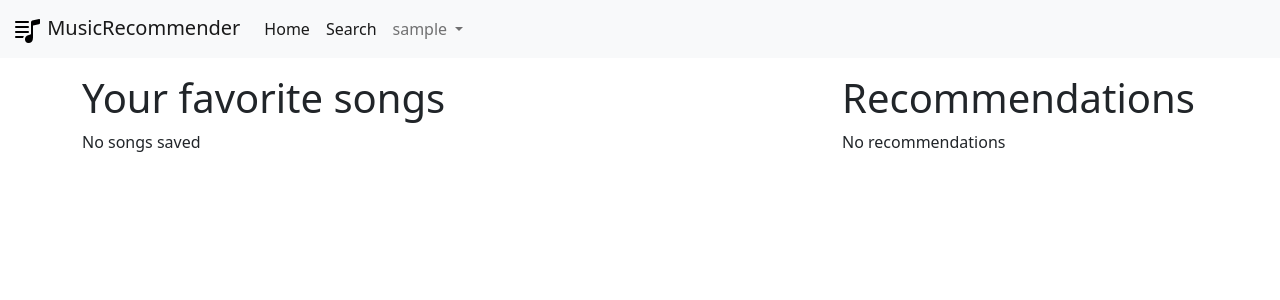
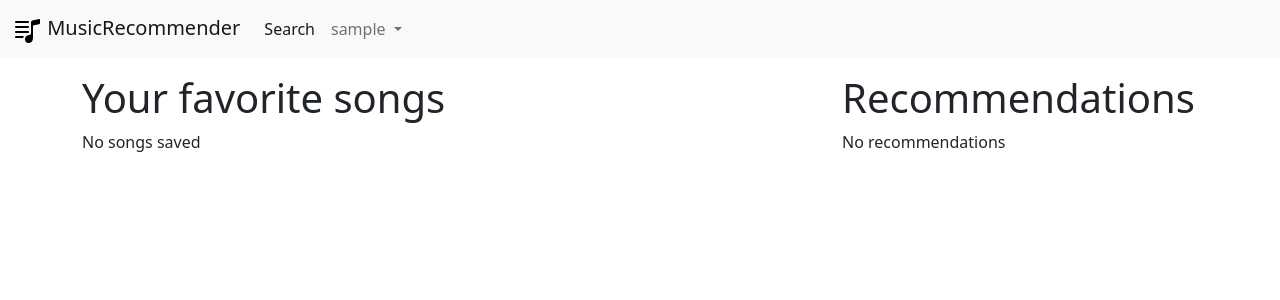
Before and after one commit to SirojiddinSaidmurodov/MusicRecommender, a Django app: page / in a window 1280 px wide. Shown: the top 300 px of the page. Run offline with Django 3.2, Linux system fonts and the light colour scheme; the visitor is signed in with stand-in values (Sample User, id 1); data that the repository does not hold is empty; parts of the project's set-up code (start-up, migrations or seed data) failed here and were passed over.

Commit message:
removed unnecessary button
Took 2 minutes

```diff
--- a/templates/base.html
+++ b/templates/base.html
@@ -29,9 +29,6 @@
             {% if user.is_authenticated %}
 
                 <ul class="navbar-nav me-auto mb-2 mb-lg-0">
-                    <li class="nav-item">
-                        <a class="nav-link active" aria-current="page" href="#">Home</a>
-                    </li>
                     <li class="nav-item">
                         <a class="nav-link active" href="{% url 'search' %}">Search</a>
                     </li>
```
